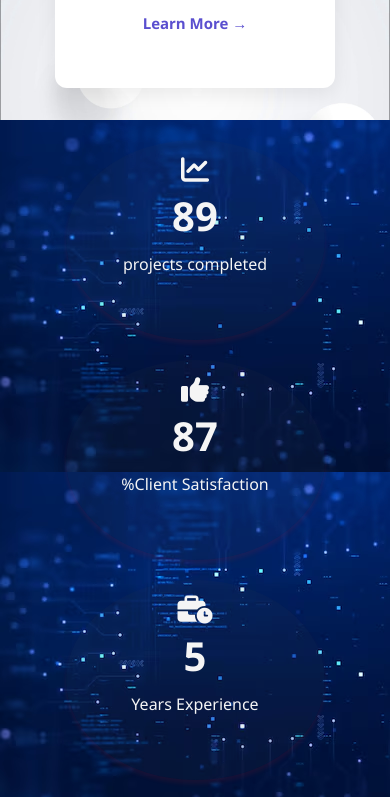
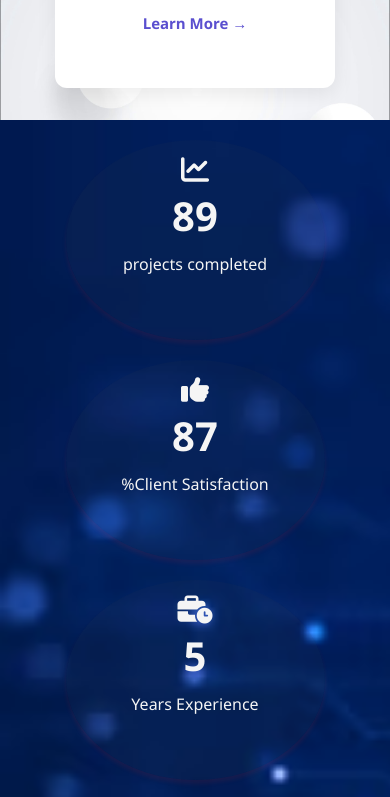
Before and after one commit to srijagoud123/srijagoud123.github.io, a plain HTML site: page index.html in a window 390 px wide. Shown: the part 3090-3887 px from the top of the page. Drawn offline with Linux system fonts and the light colour scheme.

Commit message:
Add files via upload

```diff
--- a/style.css
+++ b/style.css
@@ -329,6 +329,7 @@ body {
     .stats-section {
       background: linear-gradient(to right, #6a11cb, #2575fc);
       background-image: url("img/bg\ img.avif");
+      background-size: 100%;
       color: rgb(245, 245, 245);
       padding: 20px 20px;
       display: flex;
@@ -372,6 +373,7 @@ body {
         flex-direction: column;
         align-items: center;
         padding: 10px 10px;
+        background-size: 700%;
       }
 
       .stat-box {
```
